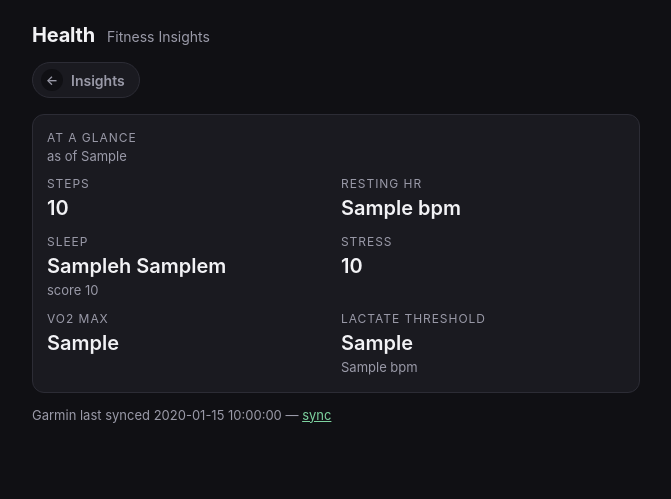
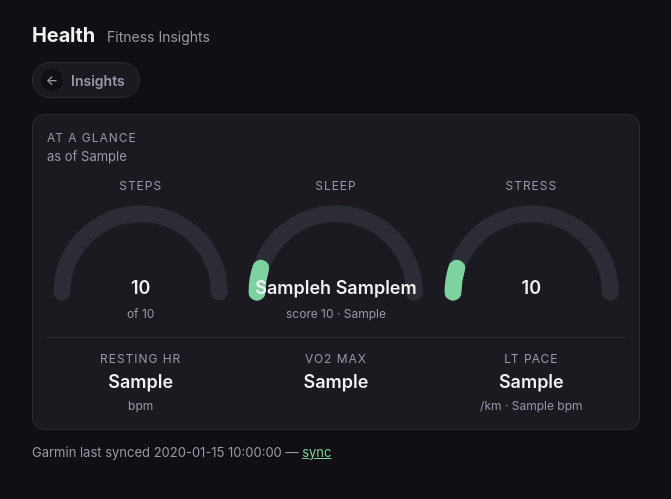
Before and after one commit to jay-withers/gym-log, a FastAPI app: template src/gymlog/templates/insights_fitness.html in a window 1280 px wide. Shown: the top 499 px of the page, without its empty margins (304-975 px from the left). Run offline with FastAPI, Linux system fonts and the light colour scheme; the template is opened without the code that fills it: most values are stand-ins (such as "Sample title", 1, 10 or a date in 2020); parts of the project's set-up code (start-up, migrations or seed data) failed here and were passed over.

Commit message:
feat(insights): gauges for steps, sleep and stress in the at-a-glance card
Steps fill against Garmin's own daily step goal, now kept per day from
the same summary call (`dailyStepGoal`); days synced before it fall back
to 10,000. Sleep fills by its score and stress by its 0-100 level, each
named with Garmin's own bands (Fair/Good, Low/Medium). Resting HR, VO2
max and lactate threshold pace have no scale to sit on, so they stay
plain figures in a row beneath.

Co-Authored-By: Claude Opus 5.5 <noreply@anthropic.com>

```diff
--- a/src/gymlog/api/routes.py
+++ b/src/gymlog/api/routes.py
@@ -1268,13 +1268,18 @@ def _at_a_glance(log: Any, today: date) -> dict[str, Any]:
     fitness = log.latest_garmin_fitness
     if day is None and fitness is None:
         return {}
+    steps_goal = (day.steps_goal if day else 0) or DEFAULT_STEPS_GOAL
     return {
         "steps": day.steps if day else 0,
+        "steps_goal": steps_goal,
+        "steps_pct": _gauge_pct(day.steps if day else 0, steps_goal),
         "resting_hr": day.resting_hr if day else 0,
         "sleep_hours": (day.sleep_seconds // 3600) if day else 0,
         "sleep_minutes": ((day.sleep_seconds % 3600) // 60) if day else 0,
         "sleep_score": day.sleep_score if day else 0,
+        "sleep_quality": _band(day.sleep_score if day else 0, SLEEP_SCORE_BANDS),
         "stress_avg": day.stress_avg if day else 0,
+        "stress_level": _band(day.stress_avg if day else 0, STRESS_BANDS),
         "vo2max": fitness.vo2max if fitness else 0,
         "lactate_threshold_bpm": fitness.lactate_threshold_bpm if fitness else 0,
         "lactate_threshold_pace": (
@@ -1282,6 +1287,23 @@ def _at_a_glance(log: Any, today: date) -> dict[str, Any]:
         ),
         "as_of": _short_date(day.date if day else fitness.date),
     }
+
+
+# Garmin's own wording for both scales, lower bound first, so a gauge reads the
+# way the watch does. A zero is "no reading" on both and gets no word at all.
+SLEEP_SCORE_BANDS = ((1, "Poor"), (60, "Fair"), (80, "Good"), (90, "Excellent"))
+STRESS_BANDS = ((1, "Rest"), (26, "Low"), (51, "Medium"), (76, "High"))
+# Garmin's starting goal, for days synced before `steps_goal` was kept.
+DEFAULT_STEPS_GOAL = 10000
+
+
+def _band(value: int, bands: tuple[tuple[int, str], ...]) -> str:
+    return next((name for low, name in reversed(bands) if value >= low), "")
+
+
+def _gauge_pct(value: float, full: float) -> int:
+    """How much of a gauge's arc to fill: 0-100, a goal beaten still a full arc."""
+    return max(0, min(100, round(100 * value / full))) if full else 0
 
 
 # The weekly line charts' drawing area, in SVG user units. The left margin
--- a/src/gymlog/garmin.py
+++ b/src/gymlog/garmin.py
@@ -288,10 +288,12 @@ def _count(samples: list[tuple[float, Any]], boundaries: tuple[int, ...]) -> tup
 def _day(client: Any, cdate: str) -> GarminDay:
     """One day's steps/resting-HR/sleep/HRV, tolerating any of the four failing on its own."""
     steps = 0
+    steps_goal = 0
     resting_hr = 0
     try:
         summary = client.get_user_summary(cdate)
         steps = int(summary.get("totalSteps") or 0)
+        steps_goal = int(summary.get("dailyStepGoal") or 0)
         resting_hr = int(summary.get("restingHeartRate") or 0)
     except Exception:
         logger.warning("could not fetch daily summary for %s", cdate, exc_info=True)
@@ -339,6 +341,7 @@ def _day(client: Any, cdate: str) -> GarminDay:
         hrv_status=hrv_status,
         sleep_score=sleep_score,
         stress_avg=stress_avg,
+        steps_goal=steps_goal,
     )
 
 
--- a/src/gymlog/model.py
+++ b/src/gymlog/model.py
@@ -495,6 +495,9 @@ class GarminDay:
     hrv_status: str = ""
     sleep_score: int = 0
     stress_avg: int = 0
+    # Garmin's own daily target, which it moves on its own when auto goal is on,
+    # so it is kept per day rather than once. 0 on days synced before it was.
+    steps_goal: int = 0
 
     def to_json(self) -> dict[str, Any]:
         return {
@@ -506,6 +509,7 @@ class GarminDay:
             "hrv_status": self.hrv_status,
             "sleep_score": self.sleep_score,
             "stress_avg": self.stress_avg,
+            "steps_goal": self.steps_goal,
         }
 
     @classmethod
@@ -519,6 +523,7 @@ class GarminDay:
             hrv_status=str(payload.get("hrv_status", "") or ""),
             sleep_score=int(payload.get("sleep_score", 0) or 0),
             stress_avg=int(payload.get("stress_avg", 0) or 0),
+            steps_goal=int(payload.get("steps_goal", 0) or 0),
         )
 
 
--- a/src/gymlog/seed.py
+++ b/src/gymlog/seed.py
@@ -274,6 +274,7 @@ def _garmin_days(now: date) -> tuple[GarminDay, ...]:
             stress_avg=[28, 41, 24, 35, 31, 26, 44][weekday],
             hrv_ms=[61, 54, 66, 58, 57, 63, 52][weekday] + drift // 150,
             hrv_status="BALANCED",
+            steps_goal=8500,
         )
 
     return tuple(day(offset) for offset in range(55, -1, -1))
--- a/src/gymlog/templates/insights_fitness.html
+++ b/src/gymlog/templates/insights_fitness.html
@@ -7,11 +7,20 @@
 {% if glance or steps_chart or sleep_chart or hrv_chart %}
 <style>
   .fit-sub { color: var(--dim); font-size: 13px; }
-  /* A 2-up grid of small tiles rather than the wider This-week/Last-30-days
-     `.row` cards below: six values side by side at phone width need a
-     denser layout than two do. */
-  .glance-grid { display: grid; grid-template-columns: repeat(2, 1fr); gap: 10px; }
-  .glance-val { font-size: 20px; font-weight: 600; }
+  /* Three gauges across for the values with a scale to sit on (a goal, a
+     0-100 score), then the bare numbers that have none in a row beneath. */
+  .gauges { display: grid; grid-template-columns: repeat(3, 1fr); gap: 8px; text-align: center; }
+  .gauge { position: relative; }
+  .gauge svg { display: block; width: 100%; height: auto; }
+  .gauge .track, .gauge .fill { fill: none; stroke-width: 9; stroke-linecap: round; }
+  .gauge .track { stroke: var(--line); }
+  .gauge .fill { stroke: var(--accent); }
+  /* Sits in the bowl of the arc rather than under it. */
+  .gauge-val { position: absolute; left: 0; right: 0; bottom: 2px; font-size: 18px; font-weight: 600; }
+  .gauge-sub { color: var(--dim); font-size: 12px; margin-top: 2px; }
+  .figures { display: grid; grid-template-columns: repeat(3, 1fr); gap: 8px; margin-top: 14px;
+             padding-top: 12px; border-top: 1px solid var(--line); text-align: center; }
+  .glance-val { font-size: 18px; font-weight: 600; }
   .weekly { display: block; width: 100%; height: auto; margin-top: 8px; overflow: visible; }
   .weekly .grid { stroke: var(--line); stroke-width: 1; }
   .weekly .axis { fill: var(--dim); font-size: 10px; }
@@ -23,36 +32,51 @@
   .weekly .point:focus-visible .dot, .weekly .point:hover .dot { stroke: var(--text); }
 </style>
 
+{# A semicircle, filled to `pct` of its length. pathLength lets the fill be
+   a plain percentage whatever the radius; nothing is drawn at 0, where a
+   round cap would still leave a dot. #}
+{% macro gauge(label, value, sub, pct) %}
+<div>
+  <div class="slot">{{ label }}</div>
+  <div class="gauge">
+    <svg viewBox="0 0 100 58" role="img" aria-label="{{ label }}: {{ value }}{% if sub %}, {{ sub }}{% endif %}">
+      <path class="track" d="M8,52 A42,42 0 0 1 92,52" pathLength="100"/>
+      {% if pct %}<path class="fill" d="M8,52 A42,42 0 0 1 92,52" pathLength="100" stroke-dasharray="{{ pct }} 100"/>{% endif %}
+    </svg>
+    <div class="gauge-val">{{ value }}</div>
+  </div>
+  <div class="gauge-sub">{{ sub or "&nbsp;" | safe }}</div>
+</div>
+{% endmacro %}
+
 {% if glance %}
 <div class="card">
   <div class="slot">At a glance</div>
-  <div class="fit-sub" style="margin-bottom: 8px">as of {{ glance.as_of }}</div>
-  <div class="glance-grid">
-    <div>
-      <div class="slot">Steps</div>
-      <div class="glance-val">{{ "{:,}".format(glance.steps) }}</div>
-    </div>
+  <div class="fit-sub" style="margin-bottom: 10px">as of {{ glance.as_of }}</div>
+  <div class="gauges">
+    {{ gauge("Steps", "{:,}".format(glance.steps) if glance.steps else "—",
+             "of " ~ "{:,}".format(glance.steps_goal), glance.steps_pct) }}
+    {{ gauge("Sleep",
+             (glance.sleep_hours ~ "h " ~ glance.sleep_minutes ~ "m") if glance.sleep_hours or glance.sleep_minutes else "—",
+             ("score " ~ glance.sleep_score ~ " · " ~ glance.sleep_quality) if glance.sleep_score else "",
+             glance.sleep_score) }}
+    {{ gauge("Stress", glance.stress_avg or "—", glance.stress_level, glance.stress_avg) }}
+  </div>
+  <div class="figures">
     <div>
       <div class="slot">Resting HR</div>
-      <div class="glance-val">{{ glance.resting_hr or "—" }}{% if glance.resting_hr %} bpm{% endif %}</div>
-    </div>
-    <div>
-      <div class="slot">Sleep</div>
-      <div class="glance-val">{% if glance.sleep_hours or glance.sleep_minutes %}{{ glance.sleep_hours }}h {{ glance.sleep_minutes }}m{% else %}—{% endif %}</div>
-      {% if glance.sleep_score %}<div class="fit-sub">score {{ glance.sleep_score }}</div>{% endif %}
-    </div>
-    <div>
-      <div class="slot">Stress</div>
-      <div class="glance-val">{{ glance.stress_avg or "—" }}</div>
+      <div class="glance-val">{{ glance.resting_hr or "—" }}</div>
+      {% if glance.resting_hr %}<div class="gauge-sub">bpm</div>{% endif %}
     </div>
     <div>
       <div class="slot">VO2 max</div>
       <div class="glance-val">{{ glance.vo2max or "—" }}</div>
     </div>
     <div>
-      <div class="slot">Lactate threshold</div>
-      <div class="glance-val">{{ glance.lactate_threshold_pace or "—" }}</div>
-      {% if glance.lactate_threshold_bpm %}<div class="fit-sub">{{ glance.lactate_threshold_bpm }} bpm</div>{% endif %}
+      {# Abbreviated to fit a third of a phone's width; the title spells it out. #}
+      <div class="slot" title="Lactate threshold">LT pace</div>
+      <div class="glance-val">{{ (glance.lactate_threshold_pace | replace(" /km", "")) or "—" }}</div>
+      {% if glance.lactate_threshold_bpm %}<div class="gauge-sub">/km · {{ glance.lactate_threshold_bpm }} bpm</div>{% endif %}
     </div>
   </div>
 </div>
```
Also changed, not shown: tests/factories.py (+2 -0 lines), tests/test_api.py (+3 -3 lines), tests/test_garmin.py (+19 -0 lines).
